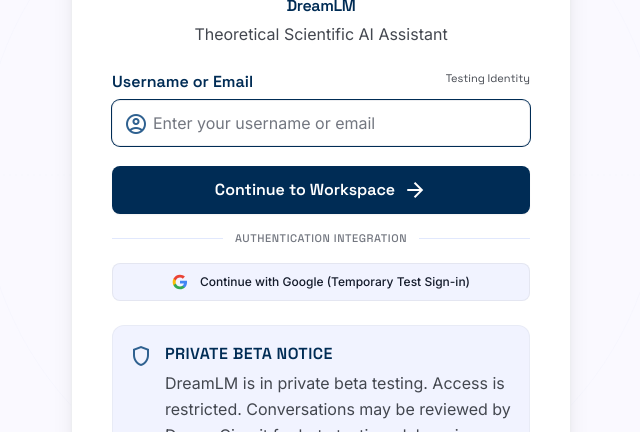
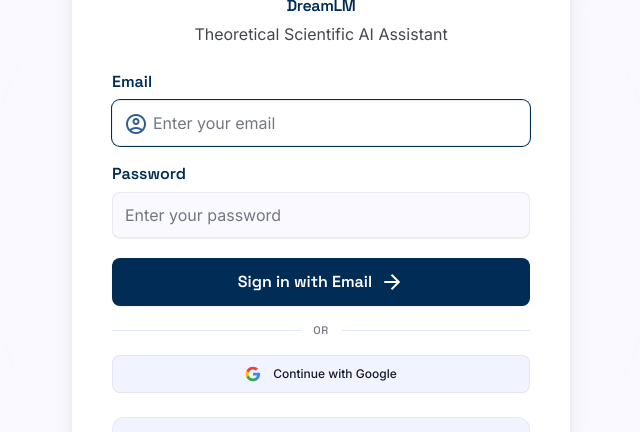
Before and after one commit to sayanchandragaming-tech/DreamLM, a React (Vite) app: page / in a window 1280 px wide. Shown: the part 245-677 px from the top of the page, without its empty margins (319-959 px from the left). Built offline with nearby package versions, Linux system fonts and the light colour scheme; no server answers.

Commit message:
Implement real Supabase authentication

```diff
--- a/package.json
+++ b/package.json
@@ -12,6 +12,7 @@
   },
   "dependencies": {
     "@google/genai": "^2.4.0",
+    "@supabase/supabase-js": "^2.117.2",
     "@tailwindcss/vite": "^4.3.3",
     "@vitejs/plugin-react": "^6.1.1",
     "lucide-react": "^0.546.0",
--- a/src/App.tsx
+++ b/src/App.tsx
@@ -4,6 +4,7 @@
  */
 
 import React, { useState, useEffect } from 'react';
+import type { Session } from '@supabase/supabase-js';
 import { AppScreen } from './types.ts';
 import {
   Conversation,
@@ -11,11 +12,10 @@
   getStoredConversations,
   saveConversation,
   deleteStoredConversation,
-  getUserSession,
-  setUserSession,
 } from './services/chatStorage.ts';
 import { isAdminAuthenticated } from './services/adminAuth.ts';
 import { isUserBanned, getUserDetails, recordOrUpdateUser } from './services/userService.ts';
+import { supabase } from './services/supabaseClient.ts';
 import { Sidebar } from './components/Sidebar.tsx';
 import { ChatWorkspace } from './components/ChatWorkspace.tsx';
 import { LoginScreen } from './components/LoginScreen.tsx';
@@ -66,13 +66,9 @@
     applyThemeToDOM(currentTheme);
   }, [currentTheme]);
 
-  const [userSession, setCurrentUserSession] = useState<UserSession | null>(() =>
-    getUserSession()
-  );
-  const [currentScreen, setCurrentScreen] = useState<AppScreen>(() => {
-    const session = getUserSession();
-    return session ? 'chat' : 'login';
-  });
+  const [userSession, setCurrentUserSession] = useState<UserSession | null>(null);
+  const [isAuthLoading, setIsAuthLoading] = useState(true);
+  const [currentScreen, setCurrentScreen] = useState<AppScreen>('login');
 
   const [conversations, setConversations] = useState<Conversation[]>(() =>
     getStoredConversations()
@@ -86,6 +82,68 @@
   const showToast = (msg: string) => {
     setToastMessage(msg);
   };
+
+  useEffect(() => {
+    if (!supabase) {
+      setIsAuthLoading(false);
+      return;
+    }
+
+    let isMounted = true;
+    const applyAuthSession = (session: Session | null) => {
+      if (!isMounted) return;
+
+      if (session?.user) {
+        const email = session.user.email?.trim();
+        const metadata = session.user.user_metadata;
+        const metadataName = typeof metadata.full_name === 'string'
+          ? metadata.full_name
+          : typeof metadata.name === 'string'
+            ? metadata.name
+            : undefined;
+        const identity = email || metadataName || session.user.id;
+        const trackedUser = recordOrUpdateUser(identity, 'Researcher');
+        const username = trackedUser.user?.username || metadataName || email || 'Researcher';
+
+        setCurrentUserSession({
+          username,
+          isAuthenticated: true,
+          loginTime: new Date().toLocaleTimeString([], { hour: '2-digit', minute: '2-digit' }),
+        });
+        setCurrentScreen('chat');
+      } else {
+        setCurrentUserSession(null);
+        setCurrentScreen('login');
+      }
+
+      setIsAuthLoading(false);
+    };
+
+    const { data: { subscription } } = supabase.auth.onAuthStateChange((_event, session) => {
+      applyAuthSession(session);
+    });
+
+    void supabase.auth.getSession()
+      .then(({ data, error }) => {
+        if (error) throw error;
+        applyAuthSession(data.session);
+      })
+      .catch((error: unknown) => {
+        console.error('Supabase session lookup failed:', error);
+        applyAuthSession(null);
+      });
+
+    return () => {
+      isMounted = false;
+      subscription.unsubscribe();
+    };
+  }, []);
+
+  useEffect(() => {
+    if (!isAuthLoading && !userSession && currentScreen === 'chat') {
+      setCurrentScreen('login');
+    }
+  }, [currentScreen, isAuthLoading, userSession]);
 
   const appendAssistantMessage = (
     conversationId: string,
@@ -136,36 +194,17 @@
   const activeConversation =
     conversations.find((c) => c.id === activeConversationId) || null;
 
-  const handleLogin = (username: string) => {
-    // Check if user is banned
-    if (isUserBanned(username)) {
-      showToast('Access denied: account is banned');
-      return;
-    }
-
-    const reg = recordOrUpdateUser(username, 'Researcher');
-    if (!reg.allowed) {
-      showToast(reg.error || 'Account suspended');
-      return;
-    }
-
-    const session: UserSession = {
-      username,
-      isAuthenticated: true,
-      loginTime: new Date().toLocaleTimeString([], { hour: '2-digit', minute: '2-digit' }),
-    };
-    setUserSession(session);
-    setCurrentUserSession(session);
-    setCurrentScreen('chat');
-    showToast(`Welcome, ${username}`);
-  };
-
   const handleSignOut = () => {
-    setUserSession(null);
-    setCurrentUserSession(null);
-    setIsAccountPanelOpen(false);
-    setCurrentScreen('login');
-    showToast('Signed out of workspace');
+    if (!supabase) return;
+    void supabase.auth.signOut().then(({ error }) => {
+      if (error) {
+        console.error('Supabase sign-out failed:', error);
+        showToast('Sign out failed. Please try again.');
+        return;
+      }
+      setIsAccountPanelOpen(false);
+      showToast('Signed out of workspace');
+    });
   };
 
   const handleNewChat = () => {
@@ -321,7 +360,6 @@
           {/* 1. Login Screen */}
           {currentScreen === 'login' && (
             <LoginScreen
-              onLogin={handleLogin}
               onAdminLoginClick={() => setCurrentScreen('admin-login')}
             />
           )}
@@ -354,7 +392,7 @@
           )}
 
           {/* 4. Chat Workspace Screen */}
-          {currentScreen === 'chat' && (
+          {currentScreen === 'chat' && userSession && (
             <div className="flex h-screen w-full overflow-hidden">
               {/* Sidebar */}
               <Sidebar
--- a/src/components/LoginScreen.tsx
+++ b/src/components/LoginScreen.tsx
@@ -5,55 +5,63 @@
 
 import React, { useState } from 'react';
 import { DREAMLM_LOGO_URL, OrbitalSigil } from './BrandIcons.tsx';
-import { isUserBanned, recordOrUpdateUser } from '../services/userService.ts';
+import { supabase } from '../services/supabaseClient.ts';
 
 interface LoginScreenProps {
-  onLogin: (username: string) => void;
   onAdminLoginClick: () => void;
 }
 
 export const LoginScreen: React.FC<LoginScreenProps> = ({
-  onLogin,
   onAdminLoginClick,
 }) => {
-  const [username, setUsername] = useState('');
+  const [email, setEmail] = useState('');
+  const [password, setPassword] = useState('');
   const [logoError, setLogoError] = useState(false);
   const [isLoading, setIsLoading] = useState(false);
   const [errorMessage, setErrorMessage] = useState<string | null>(null);
 
-  const handleSubmit = (e: React.FormEvent) => {
+  const handleSubmit = async (e: React.FormEvent) => {
     e.preventDefault();
     setErrorMessage(null);
-    const cleanUser = username.trim() || 'researcher';
-
-    // Check if user is banned
-    if (isUserBanned(cleanUser)) {
-      setErrorMessage(`Access Denied: Account "${cleanUser}" has been suspended from the DreamLM Private Beta by an administrator.`);
+    if (!supabase) {
+      setErrorMessage('Authentication is not configured. Contact the Dream Circuit administrator.');
       return;
     }
 
     setIsLoading(true);
-    setTimeout(() => {
-      const recordResult = recordOrUpdateUser(cleanUser, 'Researcher');
-      if (!recordResult.allowed) {
-        setIsLoading(false);
-        setErrorMessage(recordResult.error || `Account "${cleanUser}" is suspended.`);
-        return;
-      }
-      onLogin(cleanUser);
+    try {
+      const { error } = await supabase.auth.signInWithPassword({
+        email: email.trim(),
+        password,
+      });
+      if (error) throw error;
+    } catch (error) {
+      console.error('Supabase email sign-in failed:', error);
+      setErrorMessage(error instanceof Error ? error.message : 'Email sign-in failed. Please try again.');
+    } finally {
       setIsLoading(false);
-    }, 400);
+    }
   };
 
-  const handleGoogleSignInClick = () => {
+  const handleGoogleSignInClick = async () => {
     setErrorMessage(null);
-    const testGoogleUser = username.trim() || 'google.researcher';
-    if (isUserBanned(testGoogleUser)) {
-      setErrorMessage(`Access Denied: Account "${testGoogleUser}" has been suspended from the DreamLM Private Beta by an administrator.`);
+    if (!supabase) {
+      setErrorMessage('Authentication is not configured. Contact the Dream Circuit administrator.');
       return;
     }
-    recordOrUpdateUser(testGoogleUser, 'Researcher');
-    onLogin(testGoogleUser);
+
+    setIsLoading(true);
+    try {
+      const { error } = await supabase.auth.signInWithOAuth({
+        provider: 'google',
+        options: { redirectTo: window.location.origin },
+      });
+      if (error) throw error;
+    } catch (error) {
+      console.error('Supabase Google sign-in failed:', error);
+      setErrorMessage(error instanceof Error ? error.message : 'Google sign-in failed. Please try again.');
+      setIsLoading(false);
+    }
   };
 
   return (
@@ -125,36 +133,51 @@
             </div>
           )}
 
-          {/* Temporary Sign-In Form */}
           <form onSubmit={handleSubmit} className="w-full flex flex-col gap-space-md">
             <div className="flex flex-col gap-1.5">
               <label
                 className="font-label-md text-label-md text-primary font-semibold flex justify-between"
-                htmlFor="username-input"
+                htmlFor="email-input"
               >
-                <span>Username or Email</span>
-                <span className="text-on-surface-variant font-code-notation text-label-sm font-normal text-[11px]">
-                  Testing Identity
-                </span>
+                <span>Email</span>
               </label>
               <div className="relative">
                 <span className="material-symbols-outlined absolute left-3 top-3 text-secondary text-lg select-none">
                   account_circle
                 </span>
                 <input
-                  id="username-input"
-                  value={username}
+                  id="email-input"
+                  value={email}
                   onChange={(e) => {
-                    setUsername(e.target.value);
+                    setEmail(e.target.value);
                     if (errorMessage) setErrorMessage(null);
                   }}
                   className="w-full pl-10 pr-3 py-2.5 bg-surface text-on-surface font-body-md text-body-md rounded-lg shadow-2xs border border-outline-variant/30 placeholder:text-outline focus:outline-none focus:bg-surface-container-lowest focus:ring-1 focus:ring-primary transition-all"
-                  placeholder="Enter your username or email"
+                  placeholder="Enter your email"
                   autoFocus
                   required
-                  type="text"
+                  type="email"
                 />
               </div>
+            </div>
+
+            <div className="flex flex-col gap-1.5">
+              <label className="font-label-md text-label-md text-primary font-semibold" htmlFor="password-input">
+                Password
+              </label>
+              <input
+                id="password-input"
+                value={password}
+                onChange={(e) => {
+                  setPassword(e.target.value);
+                  if (errorMessage) setErrorMessage(null);
+                }}
+                className="w-full px-3 py-2.5 bg-surface text-on-surface font-body-md text-body-md rounded-lg shadow-2xs border border-outline-variant/30 placeholder:text-outline focus:outline-none focus:bg-surface-container-lowest focus:ring-1 focus:ring-primary transition-all"
+                placeholder="Enter your password"
+                autoComplete="current-password"
+                required
+                type="password"
+              />
             </div>
 
             <button
@@ -167,22 +190,21 @@
                   <span className="material-symbols-outlined text-sm animate-spin">
                     progress_activity
                   </span>
-                  <span>Entering Workspace...</span>
+                  <span>Signing in...</span>
                 </>
               ) : (
                 <>
-                  <span>Continue to Workspace</span>
+                  <span>Sign in with Email</span>
                   <span className="material-symbols-outlined text-sm">arrow_forward</span>
                 </>
               )}
             </button>
           </form>
 
-          {/* Google Sign-in Placeholder (structured for future implementation) */}
           <div className="w-full flex items-center my-space-md gap-3">
             <div className="h-px bg-surface-container-high flex-1"></div>
             <span className="font-code-notation text-label-sm text-outline font-medium tracking-wider text-[11px]">
-              AUTHENTICATION INTEGRATION
+              OR
             </span>
             <div className="h-px bg-surface-container-high flex-1"></div>
           </div>
@@ -190,8 +212,9 @@
           <button
             type="button"
             onClick={handleGoogleSignInClick}
+            disabled={isLoading}
             className="w-full flex items-center justify-center gap-3 py-2.5 px-4 rounded-lg bg-surface-container-low text-on-surface hover:bg-surface-container transition-all border border-outline-variant/30 text-xs font-medium"
-            title="Google Sign-In will be connected via Supabase/OAuth in production"
+            title="Continue with Google"
           >
             <svg className="w-4 h-4 shrink-0" viewBox="0 0 24 24" xmlns="http://www.w3.org/2000/svg">
               <path
@@ -211,7 +234,7 @@
                 fill="#EA4335"
               ></path>
             </svg>
-            <span>Continue with Google (Temporary Test Sign-in)</span>
+            <span>Continue with Google</span>
           </button>
 
           {/* Private Beta Notice */}
--- a/src/services/chatStorage.ts
+++ b/src/services/chatStorage.ts
@@ -25,7 +25,6 @@
 }
 
 const STORAGE_CHATS_KEY = 'dreamlm_user_chats';
-const STORAGE_USER_KEY = 'dreamlm_user_session';
 
 export function getStoredConversations(): Conversation[] {
   try {
@@ -37,7 +36,6 @@
     return [];
   }
 }
-
 export function saveConversation(convo: Conversation): void {
   try {
     const existing = getStoredConversations();
@@ -63,25 +61,3 @@
     return [];
   }
 }
-
-export function getUserSession(): UserSession | null {
-  try {
-    const raw = localStorage.getItem(STORAGE_USER_KEY);
-    if (!raw) return null;
-    return JSON.parse(raw);
-  } catch {
-    return null;
-  }
-}
-
-export function setUserSession(session: UserSession | null): void {
-  try {
-    if (session) {
-      localStorage.setItem(STORAGE_USER_KEY, JSON.stringify(session));
-    } else {
-      localStorage.removeItem(STORAGE_USER_KEY);
-    }
-  } catch {
-    // Gracefully handle storage errors
-  }
-}
--- /dev/null
+++ b/src/services/supabaseClient.ts
@@ -0,0 +1,14 @@
+import { createClient } from '@supabase/supabase-js';
+
+const supabaseUrl = import.meta.env.VITE_SUPABASE_URL?.trim();
+const supabaseAnonKey = import.meta.env.VITE_SUPABASE_ANON_KEY?.trim();
+
+export const supabase = supabaseUrl && supabaseAnonKey
+  ? createClient(supabaseUrl, supabaseAnonKey, {
+      auth: {
+        persistSession: true,
+        autoRefreshToken: true,
+        detectSessionInUrl: true,
+      },
+    })
+  : null;
```
Also changed, not shown: 2 other files (tests, documents, lock files or other folders).
